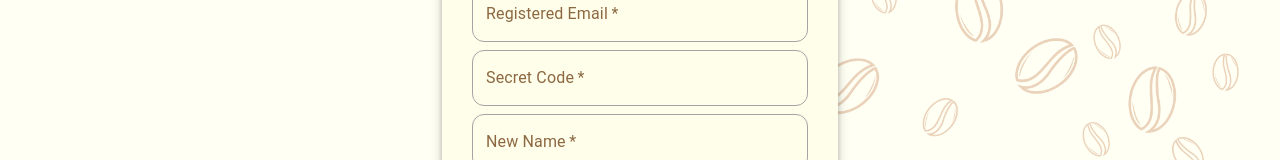
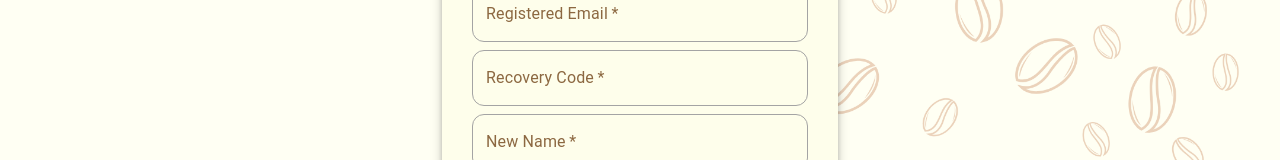
Before and after one commit to utkarshkrr/OurMoments, a React (Create React App) app in the folder client/: page /forgot in a window 1280 px wide. Shown: the part 230-390 px from the top of the page. Built offline with nearby package versions, Linux system fonts and the light colour scheme; no server answers.

Commit message:
Recovery code fix

```diff
--- a/client/src/components/Auth/Auth.js
+++ b/client/src/components/Auth/Auth.js
@@ -184,7 +184,7 @@ const Auth = () => {
                 />
                 <Input
                   name="secretCode"
-                  label="Secret Code (to recover account later)"
+                  label="Recovery Code (to recover account later)"
                   handleChange={handleChange}
                   type="password"
                   xs={12}
--- a/client/src/components/Auth/ForgotCredentials.js
+++ b/client/src/components/Auth/ForgotCredentials.js
@@ -60,7 +60,7 @@ const ForgotCredentials = () => {
             />
             <Input
               name="secretCode"
-              label="Secret Code"
+              label="Recovery Code"
               handleChange={handleChange}
               type="password"
             />
```
